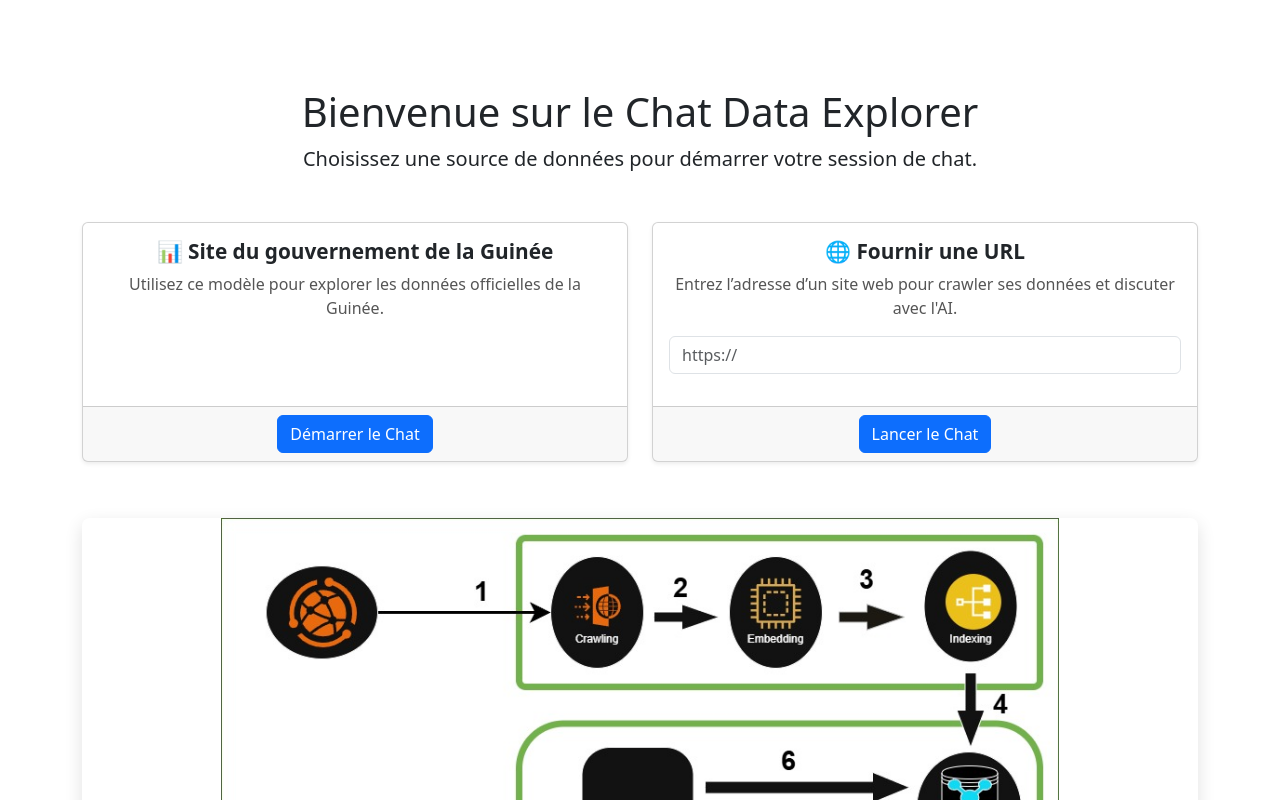
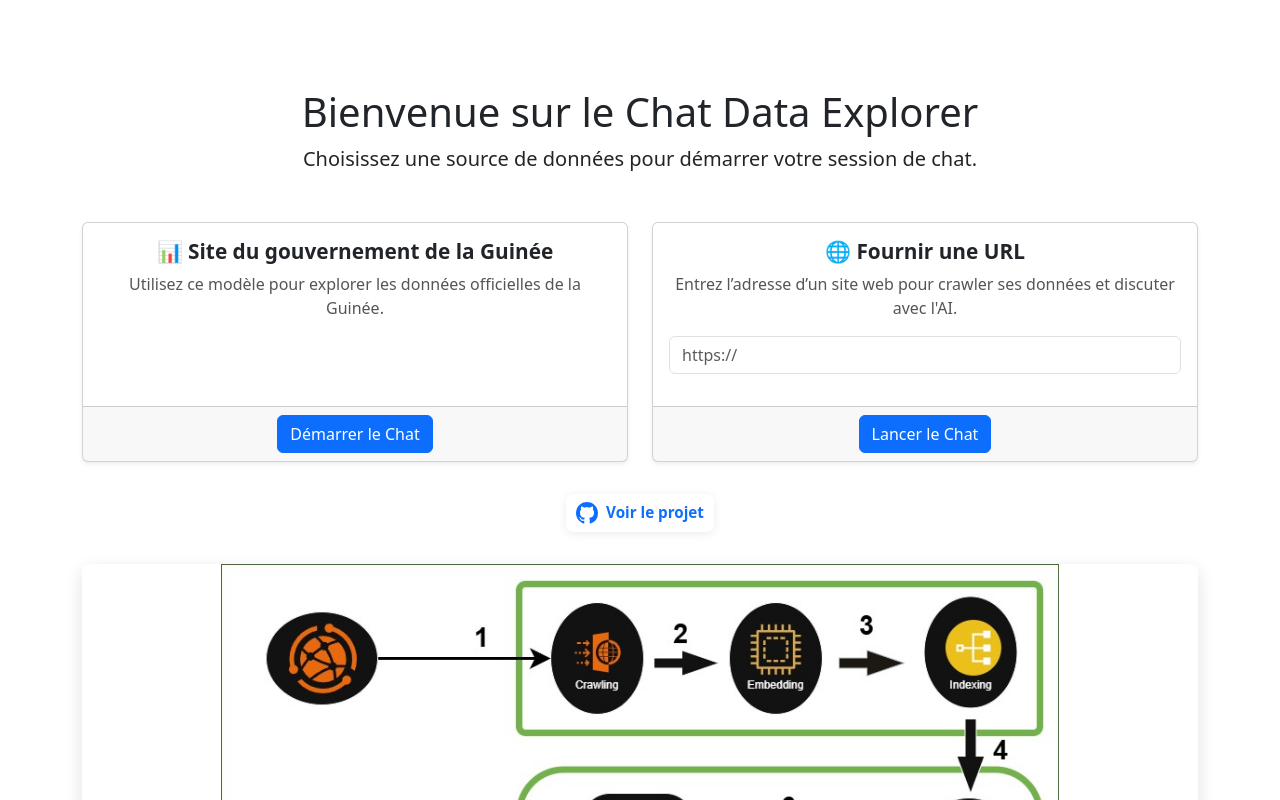
Before and after one commit to taslimamindia/projet_ift855, a React (Vite) app in the folder frontend/: page / in a window 1280 px wide. Shown: the top 800 px of the page. Built offline with nearby package versions, Linux system fonts and the light colour scheme; no server answers.

Commit message:
Added a link to the GitHub repository with an improved style for the button and icon.

```diff
--- a/frontend/src/components/pages/home/Home.module.scss
+++ b/frontend/src/components/pages/home/Home.module.scss
@@ -1,6 +1,7 @@
 .homeContainer {
   padding-top: 40px;
   padding-bottom: 60px;
+  position: relative;
 }
 
 .card {
@@ -38,3 +39,50 @@
   border-radius: 8px;
   box-shadow: 0 6px 18px rgba(0,0,0,0.12);
 }
+
+/* Lien GitHub discret en haut à droite, icône agrandie + label */
+.githubLink {
+  /* par défaut styles du lien; la position absolue est évitée pour permettre flexibilité
+     lorsqu'on veut l'insérer dans le flux du document (voir .githubInline pour override) */
+  display: inline-flex;
+  align-items: center;
+  gap: 8px;
+  padding: 8px 10px;
+  color: #0d6efd; /* couleur bootstrap primary */
+  background: rgba(255,255,255,0.98);
+  border-radius: 8px;
+  box-shadow: 0 2px 10px rgba(0,0,0,0.08);
+  text-decoration: none;
+  font-size: 0.95rem;
+  font-weight: 600;
+  line-height: 1;
+}
+
+.githubLink:hover {
+  transform: translateY(-2px);
+  box-shadow: 0 6px 20px rgba(0,0,0,0.12);
+}
+
+.githubIcon {
+  width: 22px;
+  height: 22px;
+  fill: currentColor;
+}
+
+.githubLabel {
+  display: inline-block;
+}
+
+/* Wrapper pour centrer le lien dans le flux (utilisé pour l'emplacement demandé) */
+.githubInlineWrapper {
+  display: flex;
+  justify-content: center;
+  align-items: center;
+  margin-top: 0.5rem;
+  margin-bottom: 1rem;
+}
+
+/* Variante inline qui annule toute position absolue si présente */
+.githubInline {
+  position: static;
+}
--- a/frontend/src/components/pages/home/Home.tsx
+++ b/frontend/src/components/pages/home/Home.tsx
@@ -77,6 +77,27 @@ const Home: React.FC = () => {
         </div>
       </div>
 
+      <div className={styles.githubInlineWrapper}>
+        <a
+          href="https://github.com/taslimamindia/projet_ift855"
+          className={`${styles.githubLink} ${styles.githubInline}`}
+          title="Voir le dépôt du projet sur GitHub"
+          target="_blank"
+          rel="noopener noreferrer"
+        >
+          <svg
+            className={styles.githubIcon}
+            viewBox="0 0 16 16"
+            xmlns="http://www.w3.org/2000/svg"
+            aria-hidden="true"
+            focusable="false"
+          >
+            <path d="M8 0C3.58 0 0 3.58 0 8c0 3.54 2.29 6.53 5.47 7.59.4.07.55-.17.55-.38 0-.19-.01-.82-.01-1.49-2.01.37-2.53-.49-2.69-.94-.09-.23-.48-.94-.82-1.13-.28-.15-.68-.52-.01-.53.63-.01 1.08.58 1.23.82.72 1.21 1.87.87 2.33.66.07-.52.28-.87.5-1.07-1.78-.2-3.64-.89-3.64-3.95 0-.87.31-1.59.82-2.15-.08-.2-.36-1.02.08-2.12 0 0 .67-.21 2.2.82.64-.18 1.32-.27 2-.27.68 0 1.36.09 2 .27 1.53-1.04 2.2-.82 2.2-.82.44 1.1.16 1.92.08 2.12.51.56.82 1.27.82 2.15 0 3.07-1.87 3.75-3.65 3.95.29.25.54.73.54 1.48 0 1.07-.01 1.93-.01 2.2 0 .21.15.46.55.38A8.013 8.013 0 0016 8c0-4.42-3.58-8-8-8z" />
+          </svg>
+          <span className={styles.githubLabel}>Voir le projet</span>
+        </a>
+      </div>
+
       <div className={styles.diagramContainer}>
         <img
           src="/img/diagrammeRAG.jpg"
```
